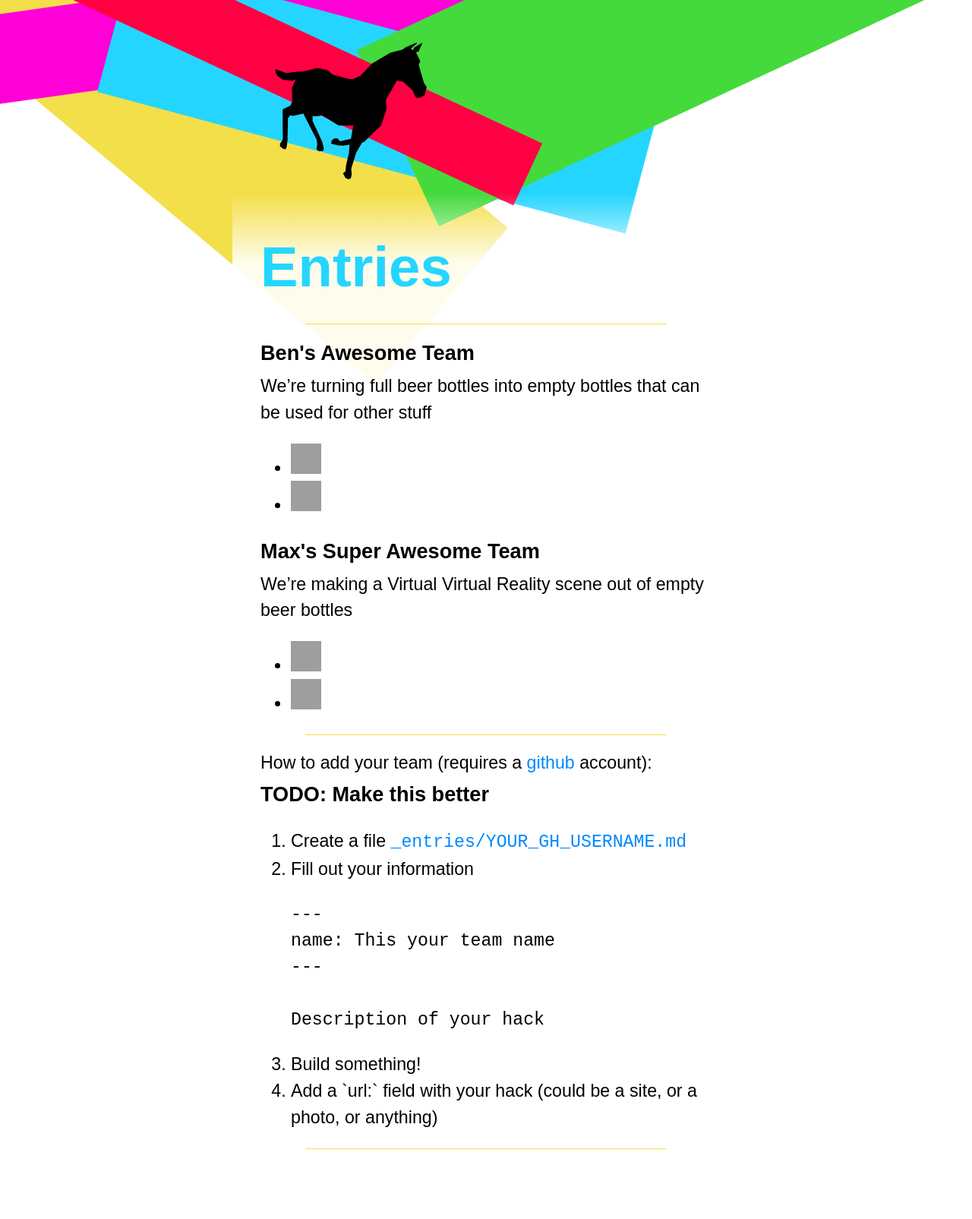
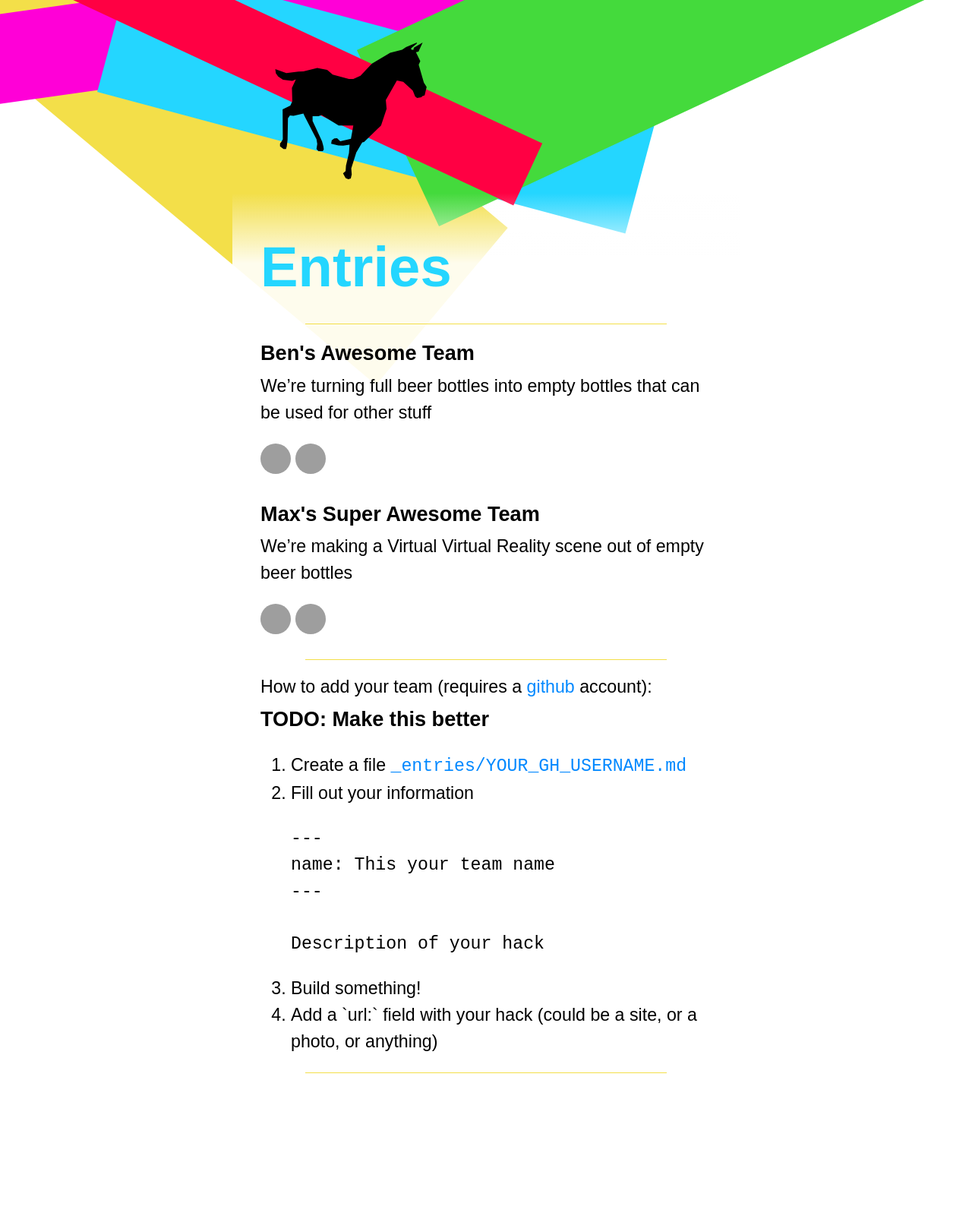
Before and after one commit to jsoxford/hack, a Jekyll site: the page built from entries.html, in a window 1280 px wide. Shown: the whole page at 76% size. Built offline with Jekyll 4.4.1, drawn with Linux system fonts in a browser that asks for light colours; after the commit the page ends 1506 px from its top, so only the background shows below that; grey boxes are pictures that could not be loaded.

Commit message:
Add style for member list

```diff
--- a/assets/style.scss
+++ b/assets/style.scss
@@ -204,3 +204,14 @@ form {
     border: 1px solid rgba(100,100,100,.1);
   }
 }
+
+.members {
+  list-style: none;
+  padding: 0;
+  & li {
+    display: inline-block;
+  }
+  & img {
+    border-radius: 50%;
+  }
+}
```
